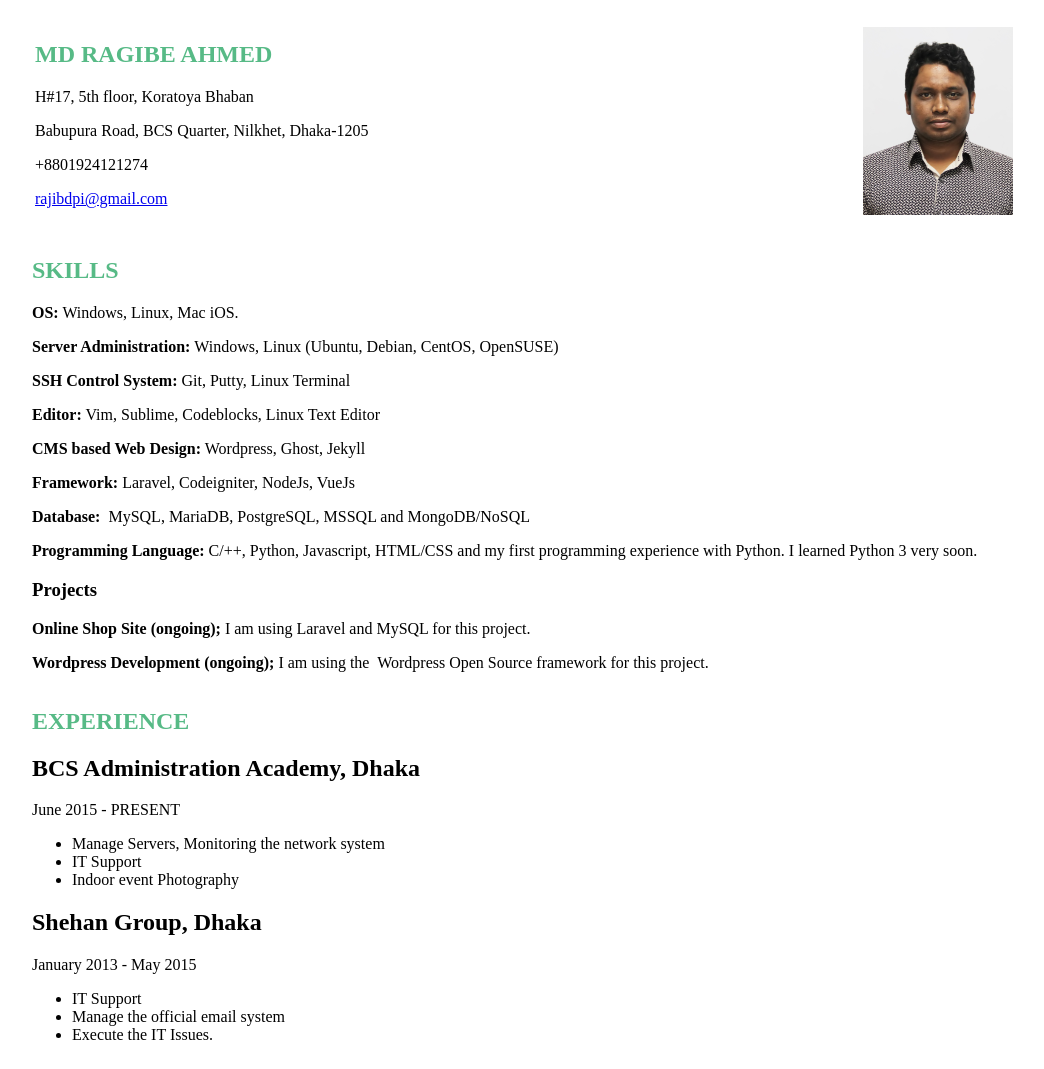
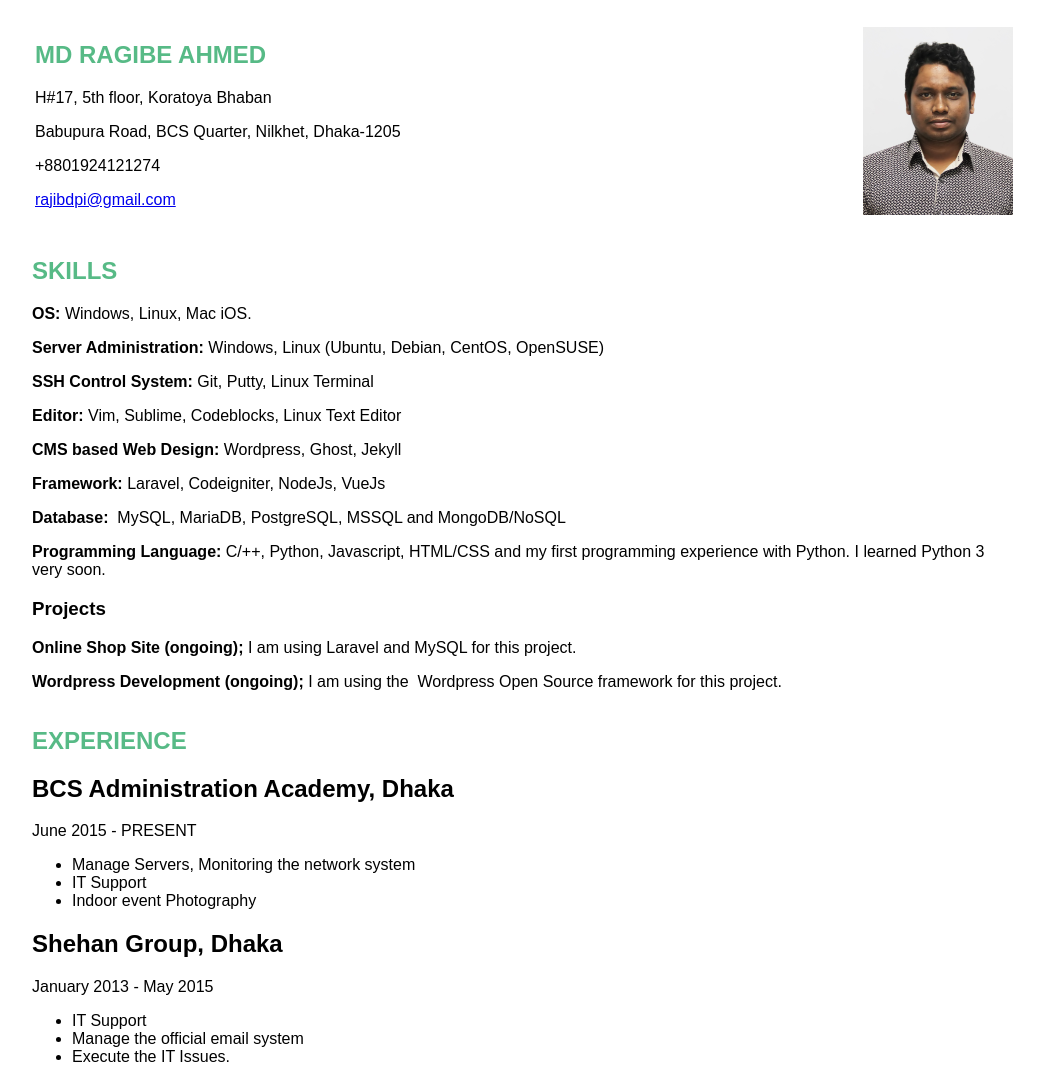
Before and after one commit to rajibdpi/cv, a plain HTML site: page index.html in a window 1280 px wide. Shown: the top 1069 px of the page, without its empty margins (116-1160 px from the left). Drawn offline with Linux system fonts and the light colour scheme.

Commit message:
added font

```diff
--- a/style.css
+++ b/style.css
@@ -1,3 +1,7 @@
+html,
+body {
+    font-family: sans-serif;
+}
 :root {
     --primary-color: #57ba86;
     --text-color: #111;
```
